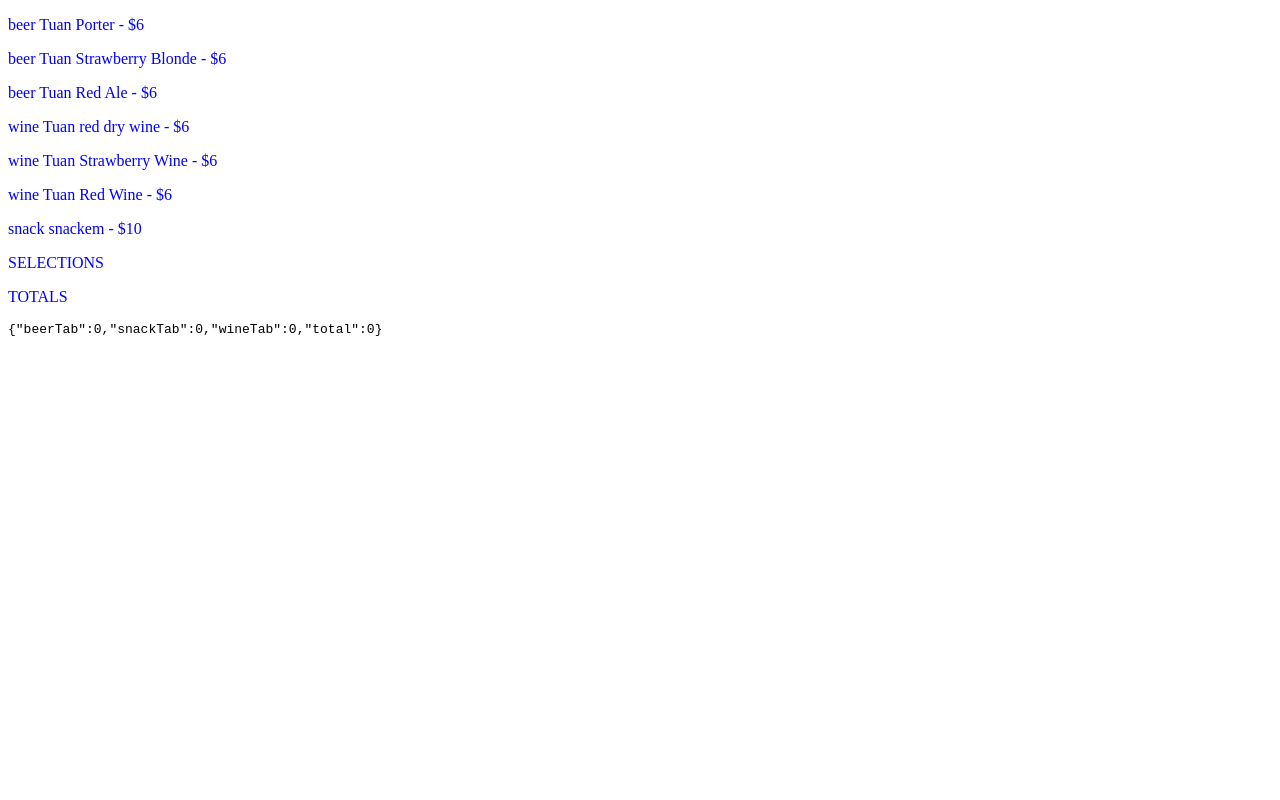
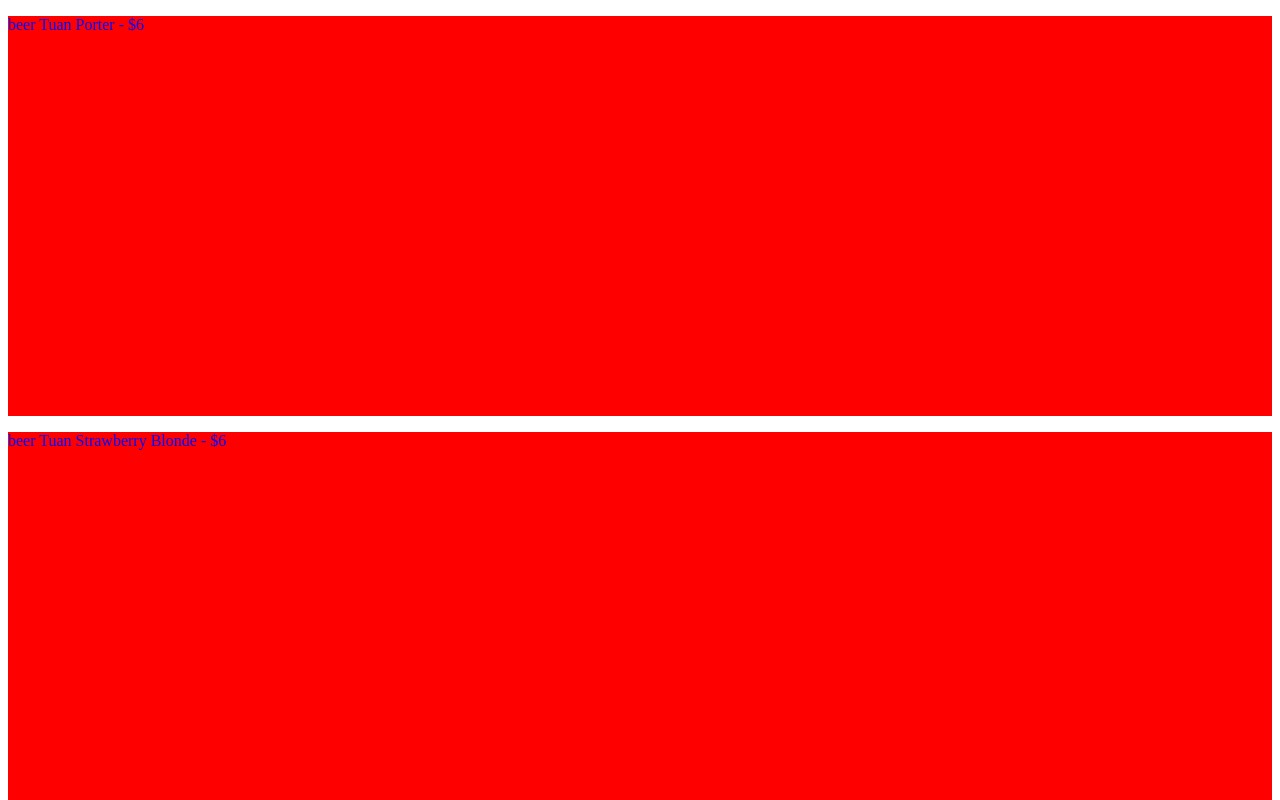
Before and after one commit to frankmeza/gnar-bar, a React app: page / in a window 1280 px wide. Shown: the top 800 px of the page. Built offline with nearby package versions, Linux system fonts and the light colour scheme; the HTML template or start-up script is replaced by a standard one.

Commit message:
feat: successfully import from separate stylesheet

```diff
--- a/src/app.scss
+++ b/src/app.scss
@@ -1,3 +1,5 @@
+@import "components/selection/selection";
+
 p {
   color: blue;
 }
```
